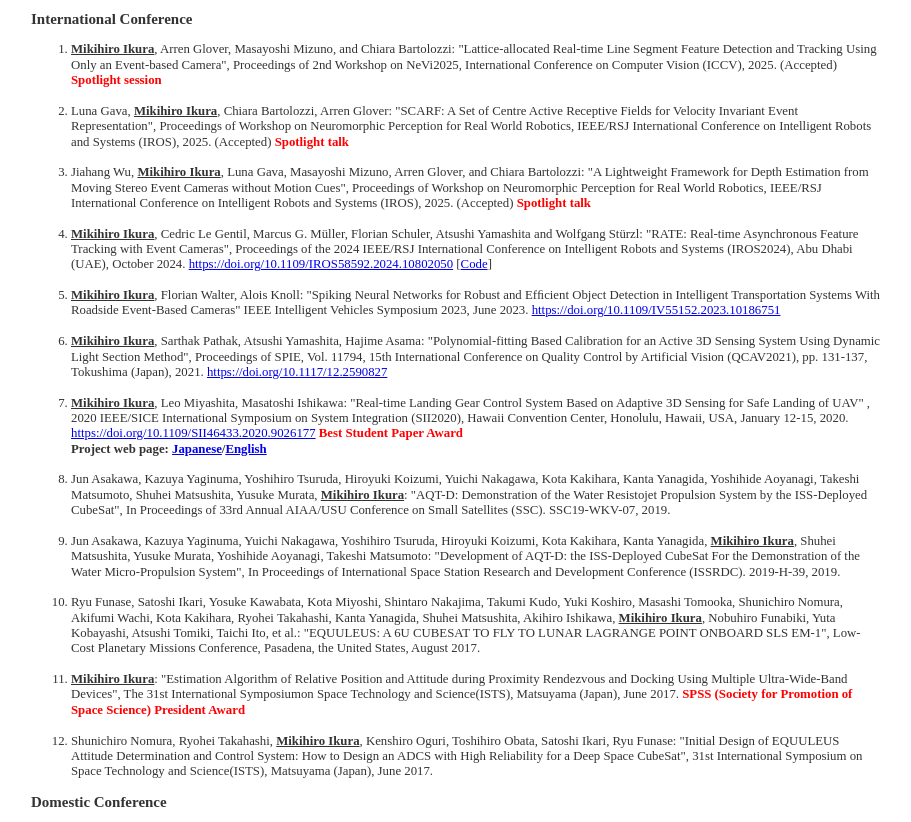
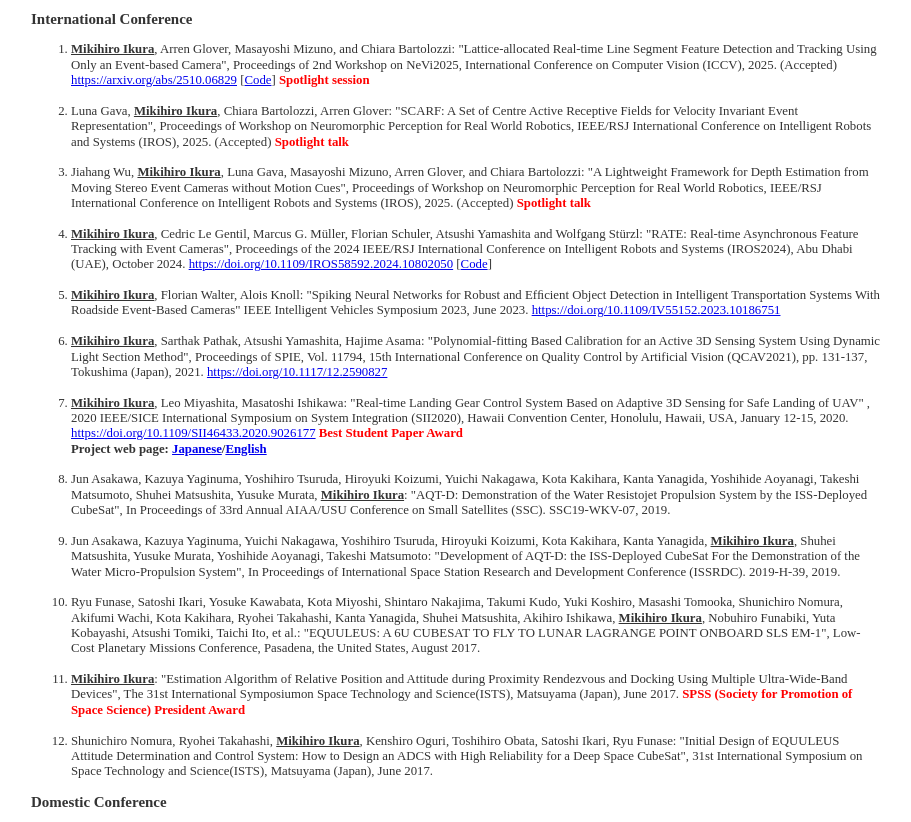
Before and after one commit to mikihiroikura/mikihiroikura.github.io, a plain HTML site: page index.html in a window 1280 px wide. Shown: the part 1946-2768 px from the top of the page, without its empty margins (184-1095 px from the left). Drawn offline with Linux system fonts and the light colour scheme.

Commit message:
add arxiv link and github

```diff
--- a/index.html
+++ b/index.html
@@ -166,7 +166,7 @@
       <ol>
         <li><b><u>Mikihiro Ikura</u></b>, Arren Glover, Masayoshi Mizuno, and Chiara Bartolozzi:
           "Lattice-allocated Real-time Line Segment Feature Detection and Tracking Using Only an Event-based Camera",
-          Proceedings of 2nd Workshop on NeVi2025, International Conference on Computer Vision (ICCV), 2025. (Accepted) <b><font color="red">Spotlight session</font></b>
+          Proceedings of 2nd Workshop on NeVi2025, International Conference on Computer Vision (ICCV), 2025. (Accepted) <a href="https://arxiv.org/abs/2510.06829">https://arxiv.org/abs/2510.06829</a> [<a href="https://github.com/event-driven-robotics/RT-EvLDT">Code</a>] <b><font color="red">Spotlight session</font></b>
         </li><br>
         <li>
           Luna Gava, <b><u>Mikihiro Ikura</u></b>, Chiara Bartolozzi, Arren Glover:
```
